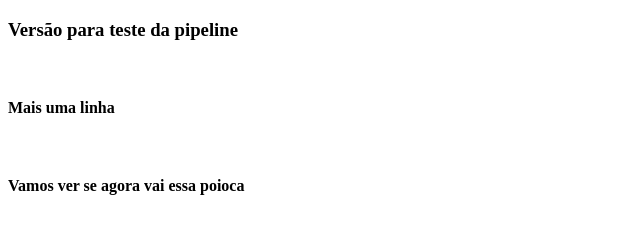
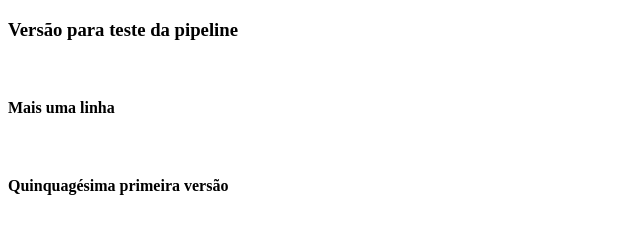
Before and after one commit to cjzini/cjzini.github.io, a plain HTML site: page index.html in a window 1280 px wide. Shown: the full height of the page, 0-640 px from the left. Drawn offline with Linux system fonts and the light colour scheme.

Commit message:
mais alteracoes

```diff
--- a/index.html
+++ b/index.html
@@ -9,7 +9,7 @@
 </br>
 <h4>Mais uma linha</h4>
 </br>
-<h4>Vamos ver se agora vai essa poioca</h4>
+<h4>Quinquagésima primeira versão</h4>
 
 </body>
 </html>
```
